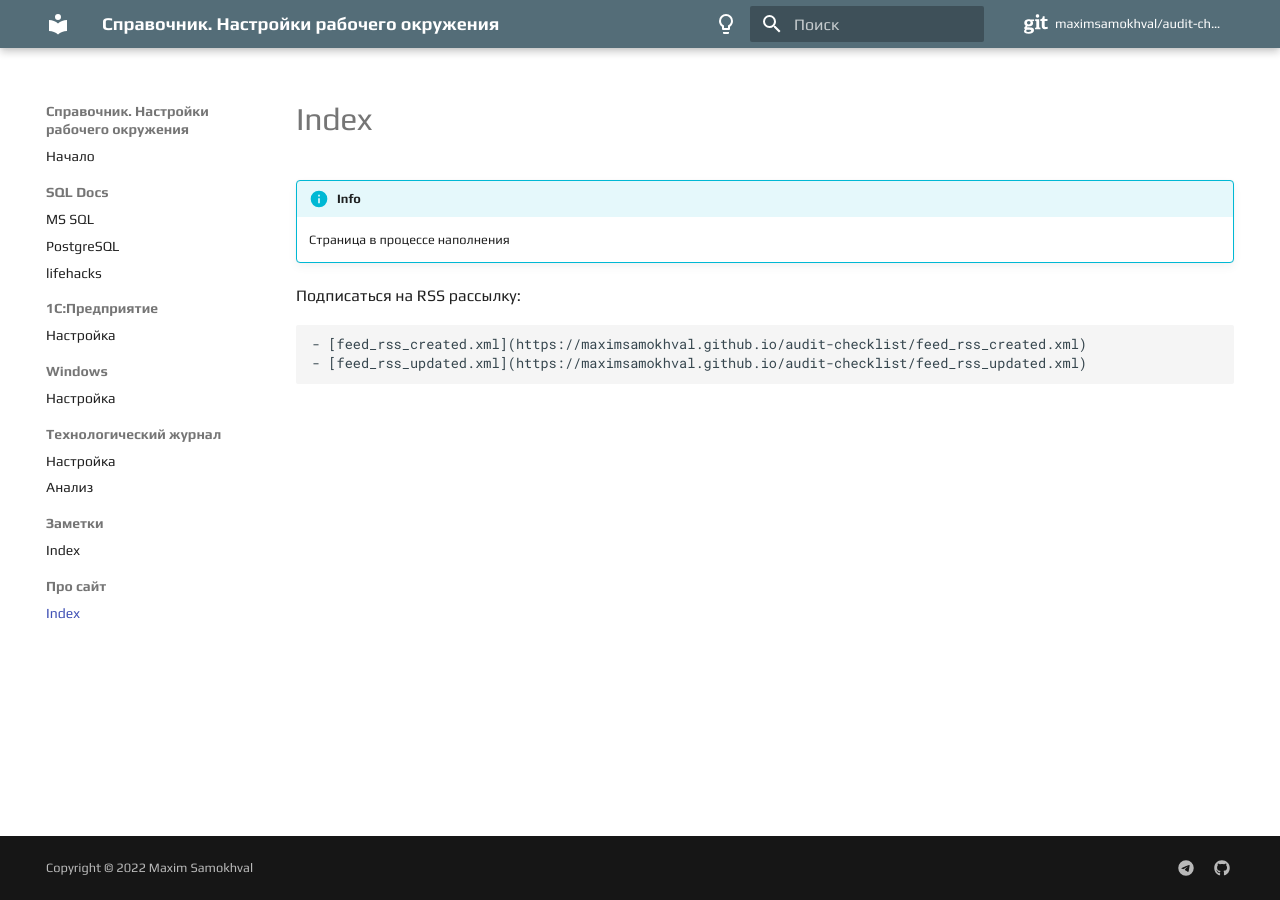
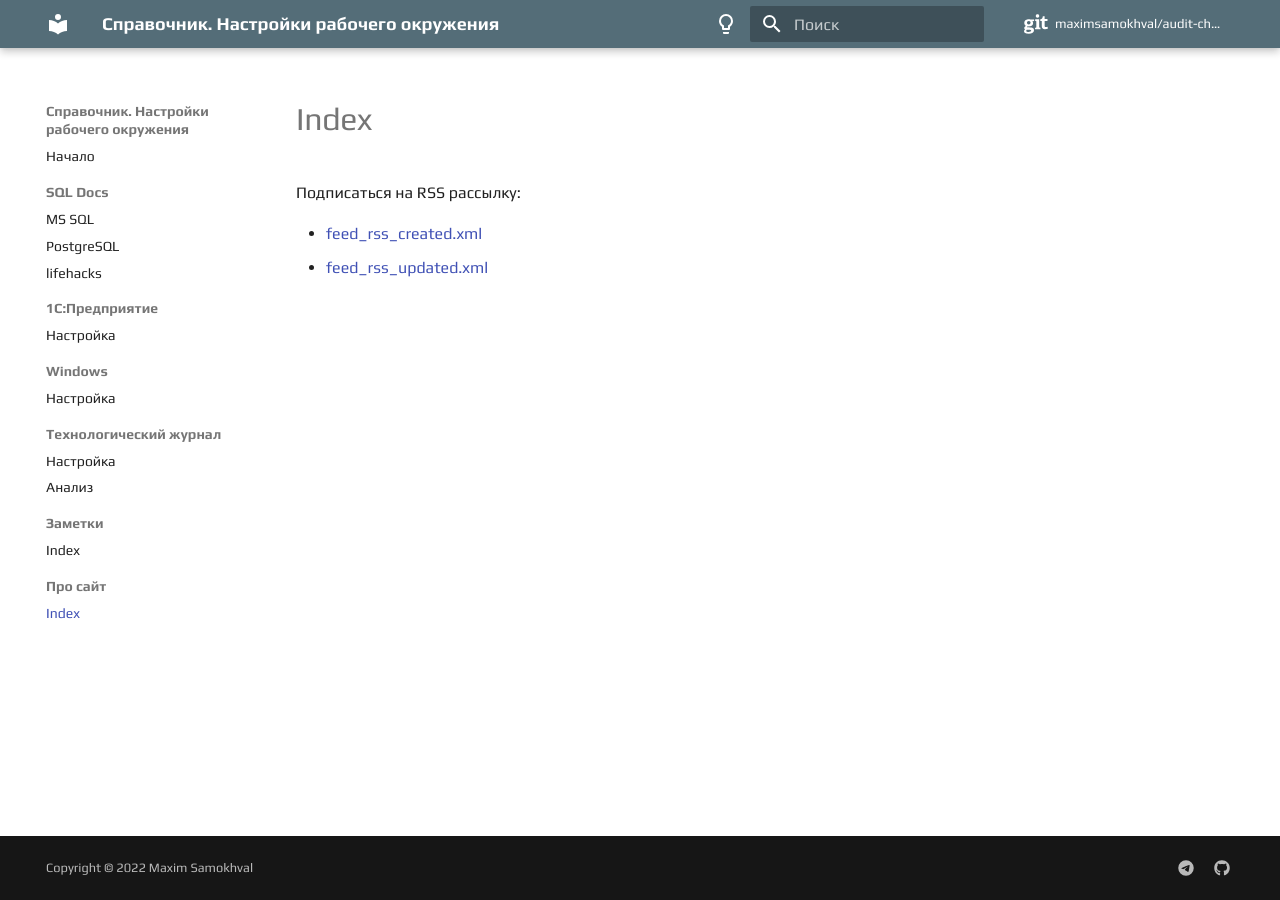
Before and after one commit to maximsamokhval/audit-checklist, an MkDocs documentation site: the page built from docs/about/index.md, in a window 1280 px wide. Built offline with MkDocs 1.6.1 and Material for MkDocs 9.7.7, drawn with Linux system fonts in a browser that asks for light colours; comment, search, counter and statistics services are not loaded.

Commit message:
docs: rss feed

```diff
--- a/docs/about/index.md
+++ b/docs/about/index.md
@@ -1,8 +1,5 @@
-!!! info
-    Страница в процессе наполнения
-
 
 Подписаться на RSS рассылку:
 
-    - [feed_rss_created.xml](https://maximsamokhval.github.io/audit-checklist/feed_rss_created.xml)
-    - [feed_rss_updated.xml](https://maximsamokhval.github.io/audit-checklist/feed_rss_updated.xml)
+- [feed_rss_created.xml](https://maximsamokhval.github.io/audit-checklist/feed_rss_created.xml)
+- [feed_rss_updated.xml](https://maximsamokhval.github.io/audit-checklist/feed_rss_updated.xml)
```
